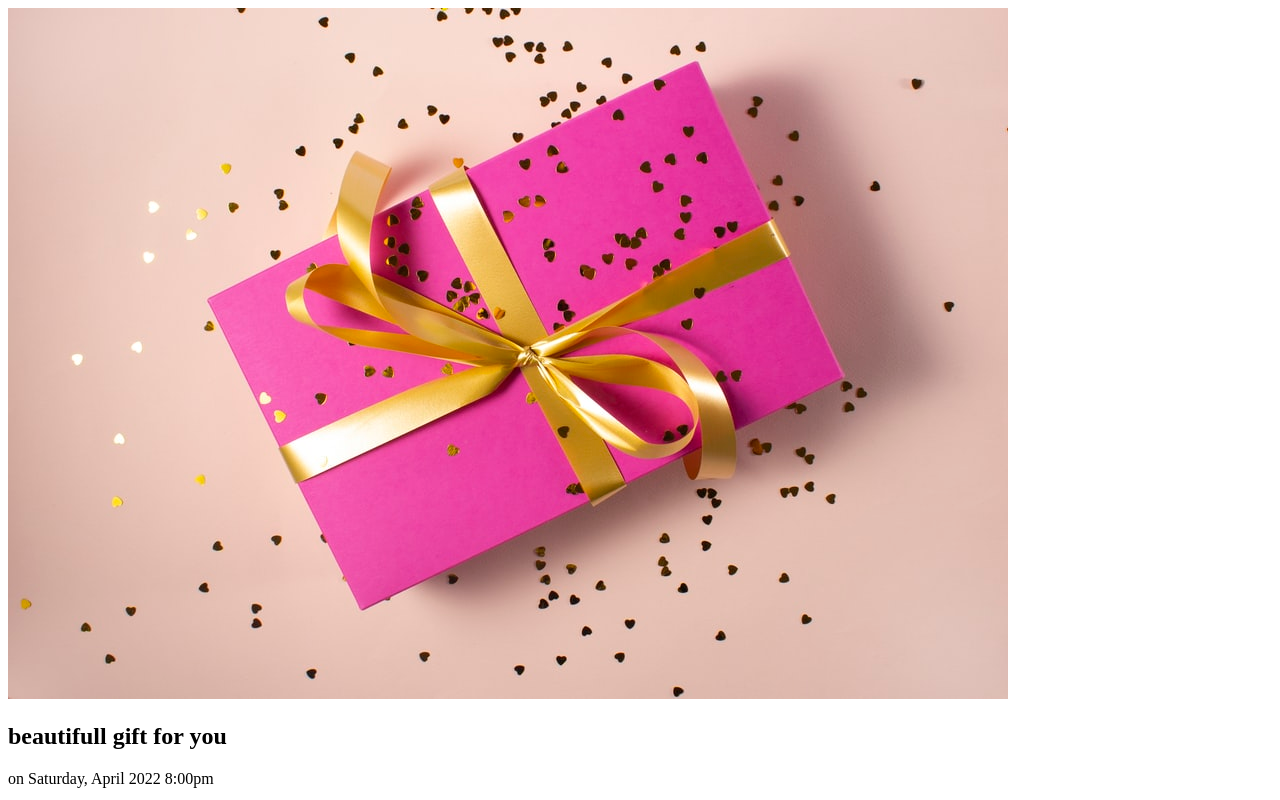
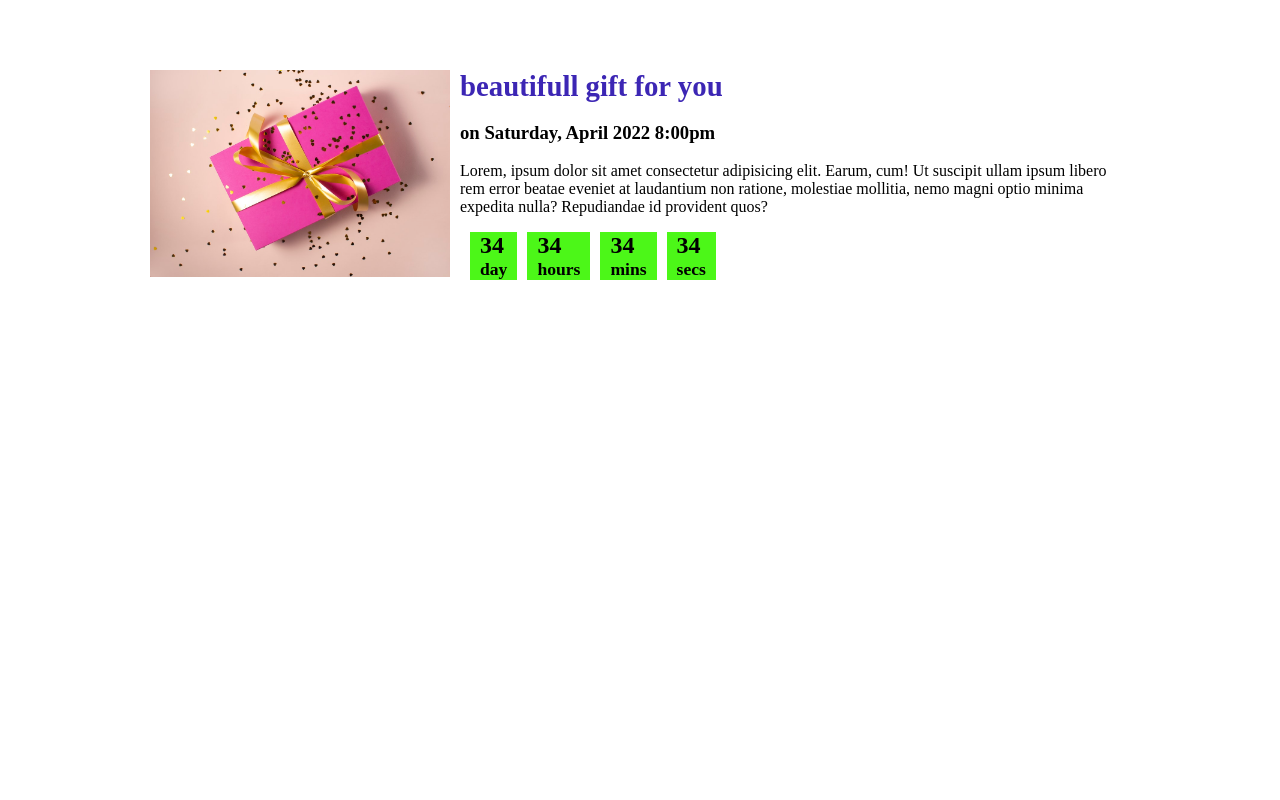
Before and after one commit to mostafaAttaey/countdown, a plain HTML site: page index.html in a window 1280 px wide. Shown: the top 800 px of the page. Drawn offline with Linux system fonts and the light colour scheme.

Commit message:
Style.css added

```diff
--- a/index.html
+++ b/index.html
@@ -5,47 +5,47 @@
     <meta charset="UTF-8">
     <meta http-equiv="X-UA-Compatible" content="IE=edge">
     <meta name="viewport" content="width=device-width, initial-scale=1.0">
-    <title>Document</title>
+    <title>countdown</title>
+    <link rel="stylesheet" href="style.css">
 </head>
 
 <body>
     <section class="section-center">
         <article class="gift-img">
-            <img src="gift.jpg" alt="gift image">
+            <img src="gift.jpg" style="width: 300px;" alt="gift image">
         </article>
         <articlle class="gift-info">
             <h1>beautifull gift for you</h1>
-            <span class="giveaway">on Saturday, April 2022 8:00pm</span>
+            <h3 class="giveaway">on Saturday, April 2022 8:00pm</h3>
             <p>Lorem, ipsum dolor sit amet consectetur
                 adipisicing elit. Earum,
                 cum! Ut suscipit ullam ipsum libero rem error beatae eveniet at laudantium non ratione,
                 molestiae mollitia, nemo magni optio minima expedita nulla?
                 Repudiandae id provident quos?</p>
-
             <div class="deadline">
                 <!-- day -->
-                <div class="deadling-format">
+                <div class="deadline-format">
                     <div>
                         <h4 class="day">34</h4>
                         <span>day</span>
                     </div>
                 </div>
                 <!-- hours -->
-                <div class="deadling-format">
+                <div class="deadline-format">
                     <div>
                         <h4 class="hour">34</h4>
                         <span>hours</span>
                     </div>
                 </div>
                 <!-- minutes -->
-                <div class="deadling-format">
+                <div class="deadline-format">
                     <div>
                         <h4 class="minutes">34</h4>
                         <span>mins</span>
                     </div>
                 </div>
                 <!-- seconds -->
-                <div class="deadling-format">
+                <div class="deadline-format">
                     <div>
                         <h4 class="seconds">34</h4>
                         <span>secs</span>
--- /dev/null
+++ b/style.css
@@ -0,0 +1,46 @@
+:root{
+    --primary-color: rgba(41, 17, 173, 0.911);
+    --bg-color: rgba(74, 247, 21, 0.986);
+}
+
+body{
+    margin: 0;
+    padding: 0;
+}
+.section-center{
+    width: 90vw;
+    max-width: 980px;
+    margin: 70px auto;
+    display: flex;
+
+}
+.gift-img{
+    margin-right: 10px;
+}
+h1{
+    margin: 0;
+    color: var(--primary-color);
+    font-size: 1.8rem;
+}
+h4{
+    margin: 0px;
+    font-size: 1.5rem;
+    font-weight: 800;
+}
+span{
+    font-size: 1.1rem;
+    font-weight: 600;
+}
+.deadline{
+    display: flex;
+}
+.deadline-format{
+    padding-left: 10px;
+    padding-right: 10px;
+    margin-left: 10px;
+    background-color: var(--bg-color);
+}
+.not-left-padding{
+    padding-left: 0px;
+    margin-left: 0px;
+}
```
